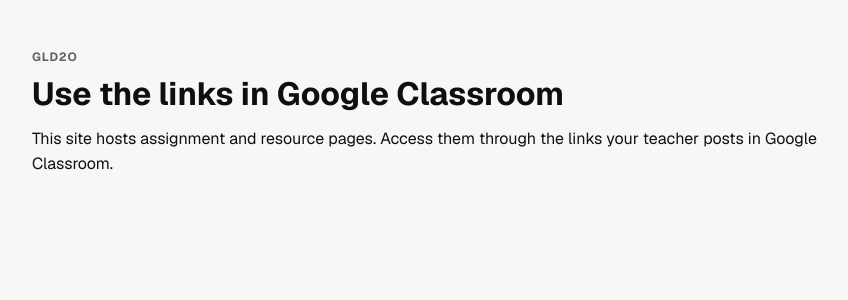
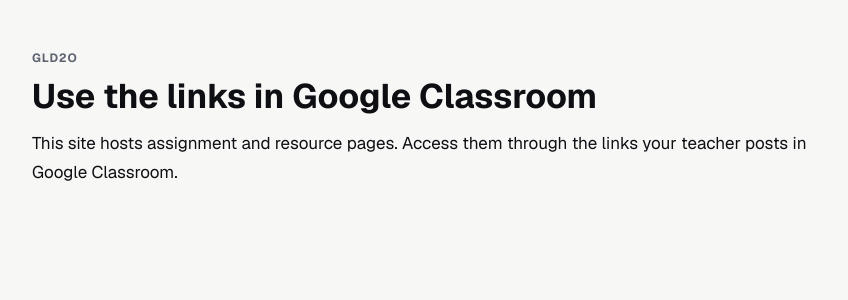
Before and after one commit to codepetca/gld2o, a Next.js app in the folder web/: page / in a window 1280 px wide. Shown: the top 300 px of the page, without its empty margins (192-1040 px from the left). Built offline with nearby package versions, Linux system fonts and the light colour scheme.

Commit message:
Increase base font sizes for readability

```diff
--- a/web/src/app/globals.css
+++ b/web/src/app/globals.css
@@ -10,7 +10,8 @@
 body {
   margin: 0;
   font-family: var(--font-geist-sans), system-ui, -apple-system, Segoe UI, sans-serif;
-  line-height: 1.6;
+  font-size: 17px;
+  line-height: 1.7;
   background: #f7f7f6;
   color: #0e0f12;
 }
@@ -40,18 +41,18 @@
 
 h1 {
   margin: 0 0 12px 0;
-  font-size: 32px;
+  font-size: 34px;
   line-height: 1.2;
 }
 
 h2 {
   margin: 28px 0 12px;
-  font-size: 20px;
+  font-size: 22px;
 }
 
 h3 {
   margin: 20px 0 10px;
-  font-size: 18px;
+  font-size: 19px;
 }
 
 p {
```
